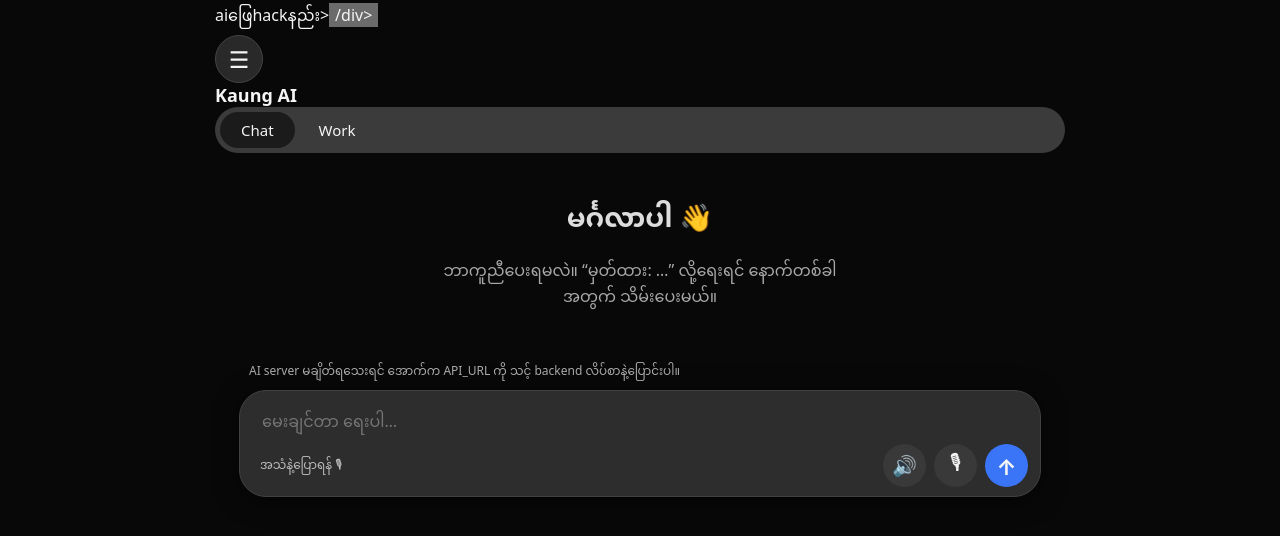
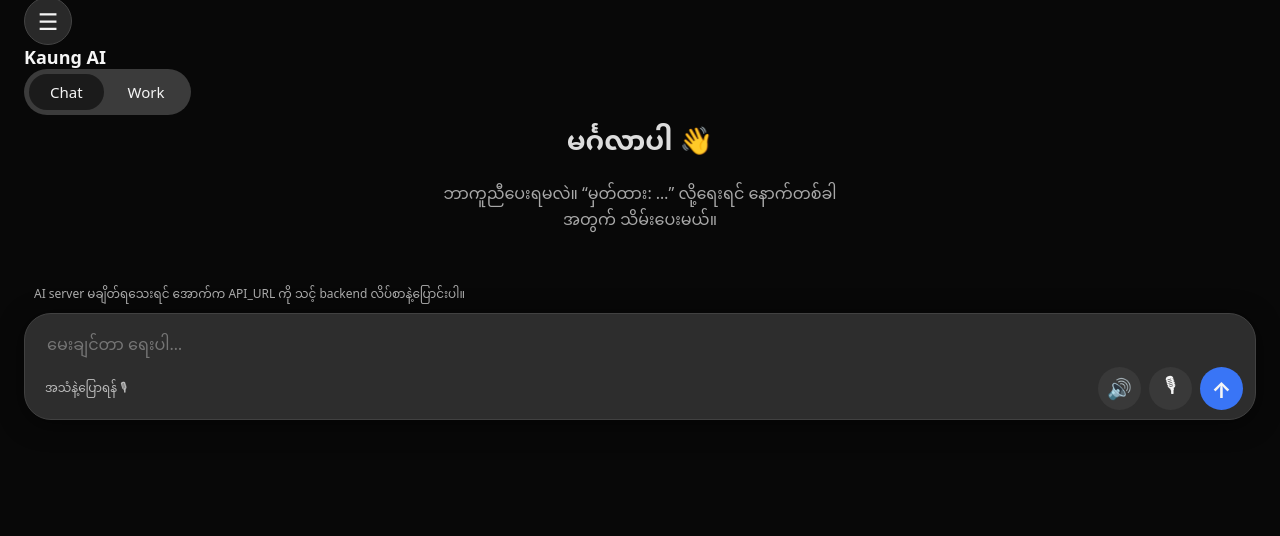
Before and after one commit to kaunghtet135543-spec/Jetgpt, a plain HTML site: page index.html in a window 1280 px wide. Drawn offline with Linux system fonts and the light colour scheme.

Commit message:
Update index.html

```diff
--- a/index.html
+++ b/index.html
@@ -22,7 +22,7 @@
   </style>
 </head>
 <body>
-<main class="app">
+<header>
   <Dark hack"answer"ai"=ကိုယ်ကြိုက် တာမေး<Darkhack>aiဖြေhackနည်း><button>/div>
     <button class="menu" id="menuBtn" aria-label="မီနူး">☰</button>
     <div class="brand">Kaung AI</div>
```
